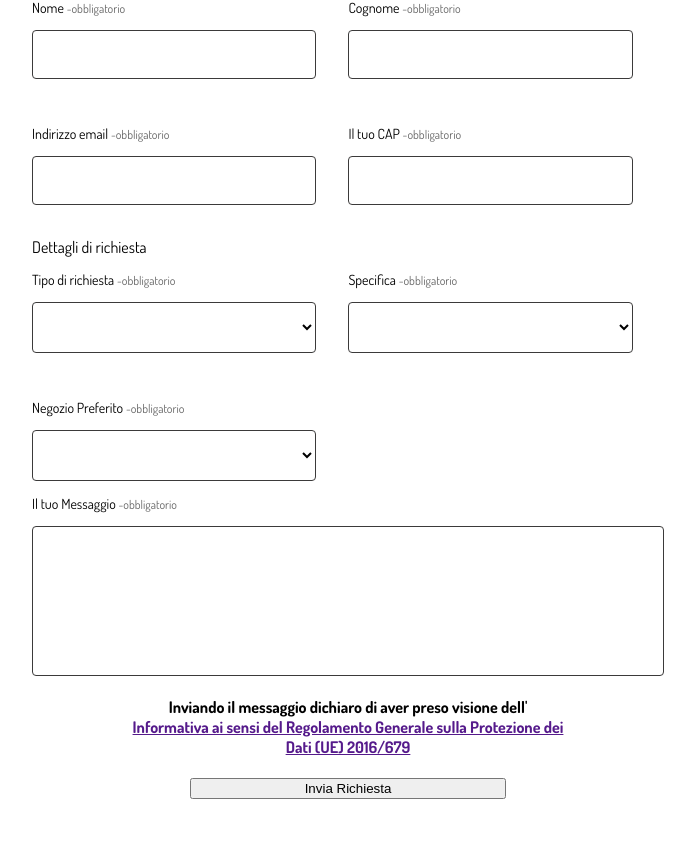
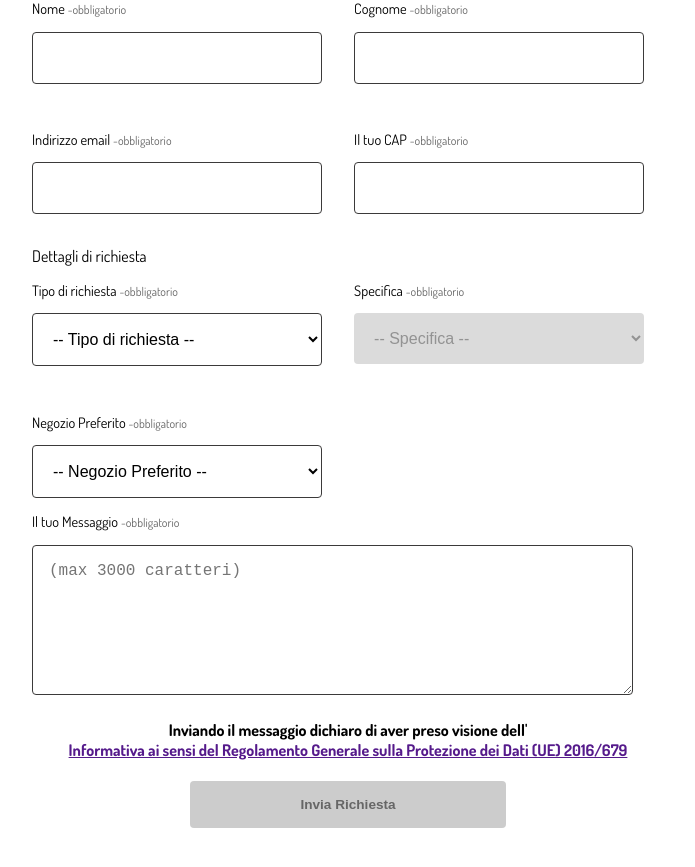
Before and after one commit to Muratkyn/vue-email-form, a Vue app: page / in a window 1280 px wide. Shown: the part 399-1266 px from the top of the page, without its empty margins (292-987 px from the left). Before the commit the page ends 1238 px from the top, so only its background shows below. Built offline with nearby package versions, Linux system fonts and the light colour scheme.

Commit message:
added summary data and zod config

```diff
--- a/package.json
+++ b/package.json
@@ -15,7 +15,8 @@
     "pinia": "^2.2.4",
     "sass": "^1.79.4",
     "vue": "^3.4.29",
-    "vue-router": "^4.3.3"
+    "vue-router": "^4.3.3",
+    "zod": "^3.23.8"
   },
   "devDependencies": {
     "@tsconfig/node20": "^20.1.4",
--- a/src/components/EmailComponent.css
+++ b/src/components/EmailComponent.css
@@ -35,7 +35,7 @@
   display: flex;
   flex-flow: row wrap;
   gap: 2rem;
-  width: 100%;
+  width: 102%;
   margin: 0;
 }
 
@@ -44,7 +44,13 @@
 }
 
 @media screen and (max-width: 1240px) {
+  .main-container {
+    width: 90%;
+    display: block;
+    margin: 3%;
+  }
   .form-container {
+    width: 100%;
     flex-basis: 100%;
   }
   .form-data__input {
@@ -73,8 +79,9 @@
     display: block;
     flex-flow: row wrap;
     gap: 2rem;
-    width: 100%;
+    width: 95%;
     margin: 0;
+    font-size: 0.8rem;
   }
   .form-request__field {
     display: block;
@@ -83,13 +90,14 @@
     width: 100%;
     margin: 0;
   }
-  .form-request__messageField {
-    flex-basis: 100%;
+
+  .request-button {
+    width: 100%;
   }
 }
 
 .field-label {
-  font-size: 0.875rem;
+  font-size: 0.9rem;
   font-weight: 400;
 }
 
@@ -108,6 +116,14 @@
   background-color: white;
   width: 100%;
   box-sizing: border-box;
+  font-size: 1rem;
+}
+
+.request-data__input:disabled {
+  background-color: #cccccc;
+  border: #666666;
+  color: #666666;
+  cursor: not-allowed;
 }
 /* --------- customer request input --------- */
 
@@ -123,8 +139,19 @@
 }
 
 .form-request__messageField {
-  width: 100%;
+  width: 95.5%;
   margin: 0;
+  box-sizing: border-box;
+}
+
+@media screen and (max-width: 767px) {
+  .request-button {
+    width: 100%;
+  }
+
+  .send-request__button-wrapper {
+    width: 100%;
+  }
 }
 
 .message-data__input {
@@ -134,9 +161,10 @@
   border: rgb(59, 58, 58) solid 1px;
   transition: 0.3s ease;
   background-color: white;
-  width: 100%;
+  width: 99.6%;
   height: 150px;
   box-sizing: border-box;
+  font-size: 1rem;
 }
 
 .request-sending__container {
@@ -144,7 +172,7 @@
   flex-direction: column;
   justify-content: center;
   text-align: center;
-  width: 70%;
+  width: 100%;
   margin: auto;
 }
 
@@ -156,5 +184,24 @@
 }
 
 .request-button {
+  font-weight: 600;
+  font-size: 0.85rem;
+  display: flex;
+  justify-content: center;
+  align-items: center;
+  color: white;
+  background: #188803;
+  padding: 1rem;
+  border-radius: 4px;
+  border: solid 2px #188803;
   width: 50%;
+  cursor: pointer;
+  box-sizing: border-box;
 }
+
+.request-button:disabled {
+  background-color: #cccccc;
+  border: #666666;
+  color: #666666;
+  cursor: not-allowed;
+}
--- a/src/components/EmailComponent.vue
+++ b/src/components/EmailComponent.vue
@@ -1,5 +1,5 @@
 <template>
-  <div class="main-container">
+  <div class="main-container" v-if="isComponentVisible">
     <div>
       <div class="form-header">
         <p class="form-email__title">Scrivici una e-mail</p>
@@ -43,7 +43,8 @@
             v-model="store.requestType"
             @change="handleSelectChange(store.requestType)"
           >
-            >
+            <option disabled selected value>-- Tipo di richiesta --</option>
+
             <option
               v-for="option in customerRequest.selections"
               :value="option.value"
@@ -58,8 +59,13 @@
             {{ customerRequest.label2 }}
             <span class="obligatory-data"> -obbligatorio</span>
           </p>
-          <select class="request-data__input" v-model="store.requestSpecific">
+          <select
+            :disabled="!enableSelect"
+            class="request-data__input"
+            v-model="store.requestSpecific"
+          >
             >
+            <option disabled selected value>-- Specifica --</option>
             <option
               :value="option.value"
               :key="option.name"
@@ -76,12 +82,13 @@
           </p>
           <select class="request-data__input" v-model="store.preferredStore">
             >
+            <option disabled selected value>-- Negozio Preferito --</option>
             <option
-              v-for="store in preferredStore"
-              :value="store.value"
-              :key="store.value"
+              v-for="singleStore in sortedEntities"
+              :value="singleStore.id"
+              :key="singleStore.id"
             >
-              {{ store.name }}
+              {{ singleStore.publicName }}
             </option>
           </select>
         </div>
@@ -91,7 +98,16 @@
           Il tuo Messaggio
           <span class="obligatory-data"> -obbligatorio</span>
         </p>
-        <input class="message-data__input" type="text" />
+        <textarea
+          class="message-data__input"
+          name="customerMessage"
+          id="customerMessage"
+          cols="30"
+          rows="10"
+          maxLength="3000"
+          placeholder="(max 3000 caratteri)"
+          v-model="store.customerMessage"
+        ></textarea>
       </div>
       <div class="request-sending__container">
         <h4>
@@ -104,30 +120,97 @@
         </h4>
       </div>
       <div class="send-request__button-wrapper">
-        <button class="request-button">Invia Richiesta</button>
+        <button
+          :disabled="!enableButton"
+          class="request-button"
+          @click="onSendRequest()"
+        >
+          Invia Richiesta
+        </button>
       </div>
     </div>
   </div>
+  <SummaryData v-if="!isComponentVisible" />
 </template>
+<script setup lang="ts">
+import { computed, ref, reactive, watch } from "vue";
+import { useAppStore } from "@/store/store";
+import { customerData, entities } from "@/constants";
+import { customerRequest } from "@/constants";
+import type { CustomerData, Options } from "@/types";
+import SummaryData from "@/components/SummaryData.vue";
+import "@/components/EmailComponent.css";
+import { emailSchema } from "@/schema/index";
+import { z } from "zod";
 
-<script setup lang="ts">
-import "@/components/EmailComponent.css";
-import { customerData, preferredStore } from "@/constants";
-import { customerRequest } from "@/constants";
-import { useAppStore } from "@/store/store";
-import type { CustomerData, Options } from "@/types";
-import { ref } from "vue";
+const store = useAppStore();
+const isComponentVisible = ref<boolean>(true);
+const options = ref<Options[]>([]);
 
-const options = ref<Options[]>([]);
+// Store errors in a reactive object
+const errors = reactive<{ [key: string]: string | null }>({
+  customerName: null,
+  customerLastName: null,
+  customerEmail: null,
+  customerZipCode: null,
+});
+
+// Validate function to check form fields
+const validateFields = () => {
+  const result = emailSchema.safeParse(store.customerData);
+  if (!result.success) {
+    // Loop over the errors and assign them to the reactive errors object
+    result.error.errors.forEach((err) => {
+      const field = err.path[0] as keyof typeof errors;
+      errors[field] = err.message;
+    });
+    return false;
+  } else {
+    // Clear all errors if validation passes
+    Object.keys(errors).forEach((key) => {
+      errors[key] = null;
+    });
+    return true;
+  }
+};
+
+// Watchers for dynamic field validation
+watch(() => store.customerData, validateFields, { deep: true });
 
 const handleSelectChange = (request: string) => {
   options.value = customerRequest.selections.find(
     (el) => el.value === request
   )!.options;
-  console.log(options, "......");
+  store.requestSpecific = "";
 };
 
-const store = useAppStore();
+const sortedEntities = computed(() => {
+  return [...entities].sort((a, b) => a.publicName.localeCompare(b.publicName));
+});
+
+const enableButton = computed(() => {
+  const customerDataEntered = Object.values(store.customerData).every(
+    (el) => el !== ""
+  );
+  const otherDataEntered = [
+    store.requestType,
+    store.requestSpecific,
+    store.preferredStore,
+    store.customerMessage,
+  ].every((el) => el !== "");
+  return customerDataEntered && otherDataEntered;
+});
+
+const enableSelect = computed(() => {
+  return store.requestType !== "" && store.requestType;
+});
+
+const onSendRequest = () => {
+  const isValid = validateFields();
+  if (isValid) {
+    isComponentVisible.value = !isComponentVisible;
+  }
+};
 </script>
 
 <style lang="scss" scoped></style>
--- /dev/null
+++ b/src/components/SummaryData.vue
@@ -0,0 +1,36 @@
+<template>
+  <div class=summary>
+    <h1>Summary</h1>
+
+    <p> <strong>Name:</strong> {{store.customerData.customerName}}</p>
+    <p> <strong>LastName:</strong> {{store.customerData.customerLastName}}</p>
+    <p> <strong>Email:</strong> {{store.customerData.customerEmail}}</p>
+    <p> <strong>Zip Code:</strong> {{store.customerData.customerZipCode}}</p>
+    <p> <strong>Request Type:</strong> {{store.requestType}}</p>
+    <p> <strong>Specific:</strong> {{store.requestSpecific}}</p>
+    <p> <strong>Store:</strong> {{store.preferredStore}}</p>
+    <p> <strong>Message:</strong> {{store.customerMessage}}</p>
+
+  </div>
+</template>
+
+<script setup lang="ts">
+import { useAppStore } from "@/store/store";
+
+
+const store = useAppStore();
+
+
+</script>
+
+<style scoped>
+.summary {
+  padding: 3rem;
+}
+h1 {
+  font-size: 3rem;
+}
+p {
+  font-size: 1.5rem
+}
+</style>
--- a/src/constants/index.ts
+++ b/src/constants/index.ts
@@ -92,21 +92,285 @@ export const customerRequest = {
   ],
 };
 
-export const preferredStore = [
+export const entities = [
   {
-    name: "Ancona",
-    value: "90",
+    id: "1",
+    publicName: "Varese Solbiate Arno",
+    emailSuffix: "solbiate",
   },
   {
-    name: "Bologna",
-    value: "34",
+    id: "2",
+    publicName: "Brescia",
+    emailSuffix: "brescia",
   },
   {
-    name: "Milano",
-    value: "51",
+    id: "3",
+    publicName: "Firenze Campi Bisenzio",
+    emailSuffix: "firenze",
   },
   {
-    name: "Roma",
-    value: "66",
+    id: "4",
+    publicName: "Bari Casamassima",
+    emailSuffix: "bari",
+  },
+  {
+    id: "5",
+    publicName: "Torino Moncalieri",
+    emailSuffix: "moncalieri",
+  },
+  {
+    id: "6",
+    publicName: "Venezia Marghera",
+    emailSuffix: "mestre",
+  },
+  {
+    id: "7",
+    publicName: "Milano Pantigliate",
+    emailSuffix: "pantigliate",
+  },
+  {
+    id: "8",
+    publicName: "Roma Ciampino",
+    emailSuffix: "ciampino",
+  },
+  {
+    id: "9",
+    publicName: "Bologna",
+    emailSuffix: "bologna",
+  },
+  {
+    id: "10",
+    publicName: "Bergamo Curno",
+    emailSuffix: "curno",
+  },
+  {
+    id: "11",
+    publicName: "Roma Laurentina",
+    emailSuffix: "laurentina",
+  },
+  {
+    id: "12",
+    publicName: "Napoli Afragola",
+    emailSuffix: "afragola",
+  },
+  {
+    id: "13",
+    publicName: "Roma Porta di Roma",
+    emailSuffix: "portadiroma",
+  },
+  {
+    id: "14",
+    publicName: "Milano Caponago",
+    emailSuffix: "agrate",
+  },
+  {
+    id: "15",
+    publicName: "Napoli Giugliano",
+    emailSuffix: "giugliano",
+  },
+  {
+    id: "16",
+    publicName: "Milano Lissone",
+    emailSuffix: "lissone",
+  },
+  {
+    id: "18",
+    publicName: "Roma Fiumicino",
+    emailSuffix: "fiumicino",
+  },
+  {
+    id: "19",
+    publicName: "Milano Rozzano",
+    emailSuffix: "rozzano",
+  },
+  {
+    id: "21",
+    publicName: "Brindisi Mesagne",
+    emailSuffix: "mesagne",
+  },
+  {
+    id: "22",
+    publicName: "Milano Assago",
+    emailSuffix: "assago",
+  },
+  {
+    id: "23",
+    publicName: "Roma Tiburtina",
+    emailSuffix: "tiburtina",
+  },
+  {
+    id: "24",
+    publicName: "Catania Belpasso",
+    emailSuffix: "catania",
+  },
+  {
+    id: "25",
+    publicName: "Verona San Giovanni Lupatoto",
+    emailSuffix: "verona",
+  },
+  {
+    id: "26",
+    publicName: "Bari S.Caterina",
+    emailSuffix: "barisc",
+  },
+  {
+    id: "27",
+    publicName: "Chieti S.Giovanni Teatino",
+    emailSuffix: "pescara",
+  },
+  {
+    id: "28",
+    publicName: "Rimini Savignano sul Rubicone",
+    emailSuffix: "rimini",
+  },
+  {
+    id: "29",
+    publicName: "Pavia Torrazza Coste",
+    emailSuffix: "pavia",
+  },
+  {
+    id: "30",
+    publicName: "Treviso Olmi",
+    emailSuffix: "treviso",
+  },
+  {
+    id: "31",
+    publicName: "Torino Collegno",
+    emailSuffix: "collegno",
+  },
+  {
+    id: "32",
+    publicName: "Genova",
+    emailSuffix: "genova",
+  },
+  {
+    id: "33",
+    publicName: "Livorno",
+    emailSuffix: "livorno",
+  },
+  {
+    id: "34",
+    publicName: "Venezia Marcon",
+    emailSuffix: "marcon",
+  },
+  {
+    id: "35",
+    publicName: "Milano Corsico",
+    emailSuffix: "corsico",
+  },
+  {
+    id: "36",
+    publicName: "Milano Baranzate",
+    emailSuffix: "bollate",
+  },
+  {
+    id: "37",
+    publicName: "Milano Nova Milanese",
+    emailSuffix: "nova",
+  },
+  {
+    id: "38",
+    publicName: "Bologna Casalecchio di Reno",
+    emailSuffix: "casalecchio",
+  },
+  {
+    id: "40",
+    publicName: "Roma La Romanina",
+    emailSuffix: "romanina",
+  },
+  {
+    id: "41",
+    publicName: "Bergamo Seriate",
+    emailSuffix: "seriate",
+  },
+  {
+    id: "42",
+    publicName: "Piacenza",
+    emailSuffix: "piacenza",
+  },
+  {
+    id: "43",
+    publicName: "Milano Carugate",
+    emailSuffix: "carugate",
+  },
+  {
+    id: "47",
+    publicName: "Perugia Bastia Umbra",
+    emailSuffix: "perugia",
+  },
+  {
+    id: "48",
+    publicName: "Milano Busnago",
+    emailSuffix: "busnago",
+  },
+  {
+    id: "49",
+    publicName: "Palermo Mondello",
+    emailSuffix: "palermomondello",
+  },
+  {
+    id: "50",
+    publicName: "Palermo Forum",
+    emailSuffix: "palermoforum",
+  },
+  {
+    id: "51",
+    publicName: "Vicenza Torri di Quartesolo",
+    emailSuffix: "vicenza",
+  },
+  {
+    id: "52",
+    publicName: "Udine",
+    emailSuffix: "udine",
+  },
+  {
+    id: "54",
+    publicName: "Napoli Torre Annunziata",
+    emailSuffix: "torreannunziata",
+  },
+  {
+    id: "55",
+    publicName: "Torino Giulio Cesare",
+    emailSuffix: "torinogc",
+  },
+  {
+    id: "57",
+    publicName: "Roma Salaria",
+    emailSuffix: "romasalaria",
+  },
+  {
+    id: "58",
+    publicName: "Ancona",
+    emailSuffix: "ancona",
+  },
+  {
+    id: "59",
+    publicName: "Catania Fontanarossa",
+    emailSuffix: "cataniafontanarossa",
+  },
+  {
+    id: "60",
+    publicName: "Cagliari",
+    emailSuffix: "cagliari",
+  },
+  {
+    id: "705",
+    publicName: "Roma Magliana - Porte e Finestre",
+    emailSuffix: "magliana",
+  },
+  {
+    id: "706",
+    publicName: "Milano Piave - Showroom Bagno",
+    emailSuffix: "milanopiave",
+  },
+  {
+    id: "707",
+    publicName: "Firenze - Showroom Casa",
+    emailSuffix: "firenze",
+  },
+  {
+    id: "709",
+    publicName: "Trapani",
+    emailSuffix: "palermomondello",
   },
 ];
--- a/src/store/store.ts
+++ b/src/store/store.ts
@@ -13,11 +13,13 @@ export const useAppStore = defineStore("store", () => {
   const requestType = ref<string>("");
   const requestSpecific = ref<string>("");
   const preferredStore = ref<string>("");
+  const customerMessage = ref<string>("");
 
   return {
     customerData,
     requestType,
     requestSpecific,
     preferredStore,
+    customerMessage,
   };
 });
```
Also changed, not shown: src/schema/index.ts (added, +20 -0 lines), 1 other file (tests, documents, lock files or other folders).
